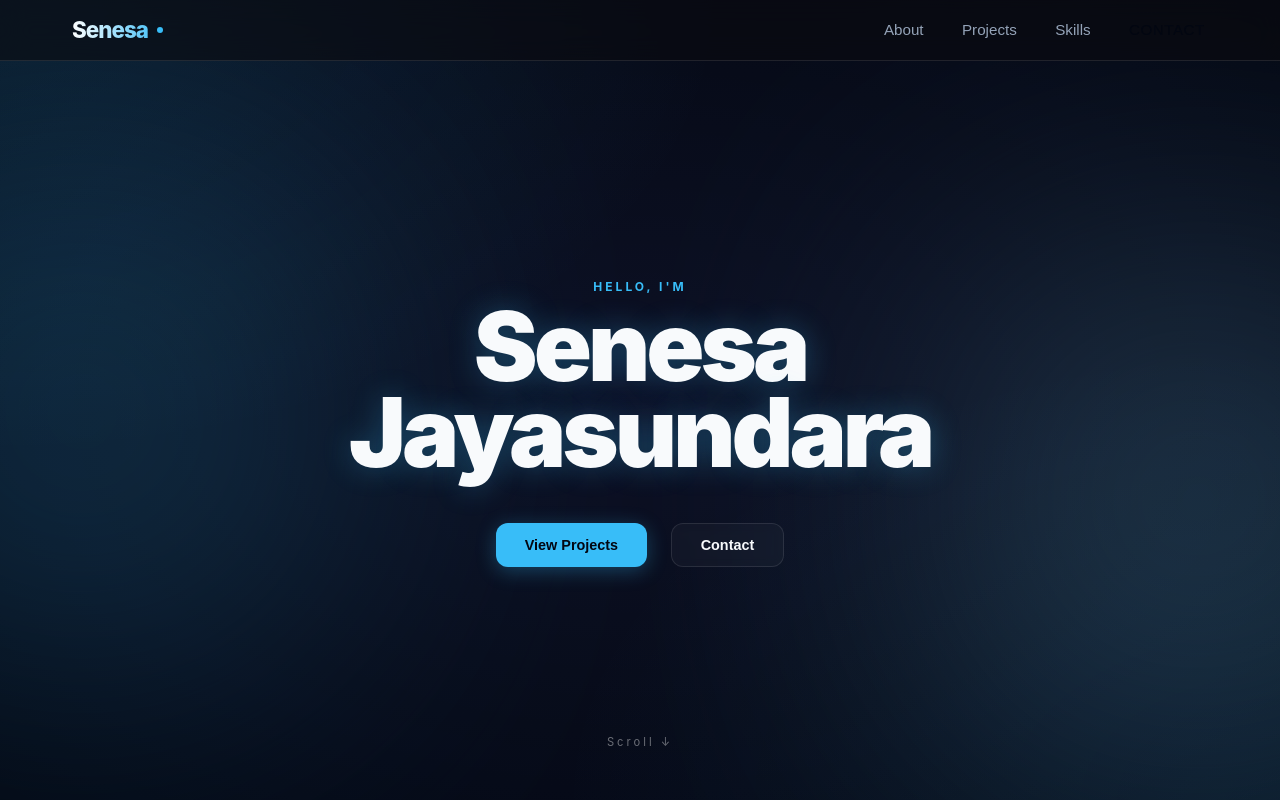
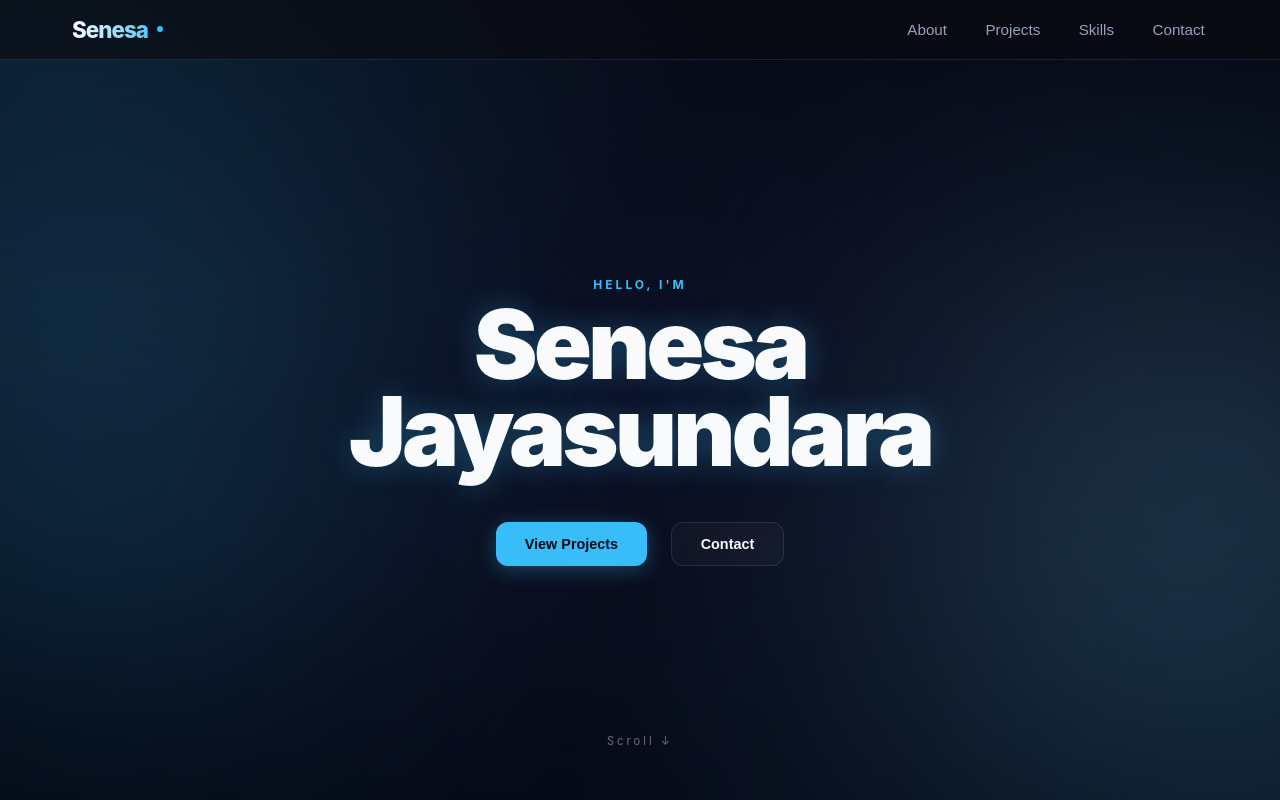
Before and after one commit to senesaJaysundara/Portfolio, a React (Vite) app in the folder portfolio--/: page / in a window 1280 px wide. Shown: the top 800 px of the page. Built offline with nearby package versions, Linux system fonts and the light colour scheme.

Commit message:
Added final adjustments in the portfolio

```diff
--- a/portfolio--/src/App.css
+++ b/portfolio--/src/App.css
@@ -57,67 +57,36 @@
   margin: 0;
   padding: 0;
 }
-.nav-links a:has(.nav-cta)::after{
-  display: none !important;
-}
-.nav-links a{
+ .nav-link-btn{
+  background: none;
+  border: none;
+  color: var(--text-muted);
   font-size: 0.95rem;
   font-weight: 500;
-  color: #ddd;
-  text-decoration: none;
+  cursor: pointer;
+  padding: 0.5rem 0.2rem;
   position: relative;
-  transition: opacity 0.3s ease;
+  transition: color 0.3s ease;
 }
-.nav-links a:hover{
-  opacity: 1;
-  color: var(--primary-soft);
+.nav-link-btn:hover{
+  color: var(--primary);
 }
-.nav-links a::after{
+.nav-link-btn::after{
   content: "";
   position: absolute;
-  left: 0;
-  bottom: -6px;
+  bottom: 0;
+  left: 50%;
   width: 0;
   height: 2px;
   background: var(--primary);
-  transition: width 0.3s ease;
+  transition: all 0.3s ease;
+  transform: translateY(-50%);
 }
-.nav-links a:hover::after{
-  width: 100%;
+.nav-link-btn:hover::after{
+  width: 80%;
 }
-.nav-cta{
-  display: inline-flex;
-  align-items: center;
-  justify-content: center;
-  background: var(--primary);
-  color: #030712 !important;
-  padding: 0.5rem 1.2rem;
-  border-radius: 8px;
-  font-weight: 700;
-  font-size: 0.85rem;
-  text-transform: uppercase;
-  letter-spacing: 0.5px;
-  transition: all 0.3s ease;
-  line-height: 1.2;
-  text-decoration: none;
-  border: 1px solid transparent;
-}
-.nav-cta:hover{
-  background: var(--primary-soft);
-  transform: translateY(-2px);
-  color: #000 !important;
-  box-shadow: 0 5px 15px var(--accent-glow);
-}
-.nav-links a:has(.nav-cta){
-  display: flex;
-  align-items: center;
-}
-.nav-links a .nav-cta{
-  display: flex;
-  align-items: center;
-  height: 100%;
-  line-height: 1;
-}
+
+/*Hamburger & Loader*/
 .hamburger{
   display: none;
   flex-direction: column;
@@ -235,14 +204,6 @@
   line-height: 0.9;
   letter-spacing: -4px;
 }
-.hero-subtitle{
-  font-size: 1.2rem;
-  color: var(--text-muted);
-  max-width: 600px;
-  margin: 1rem 0 auto;
-  opacity: 0.9;
-  font-weight: 400;
-}
 .hero-action{
   margin-top: 3rem;
   display: flex;
@@ -286,34 +247,7 @@
   transform: translateY(-3px);
 }
 
-.nav-link-btn{
-  background: none;
-  border: none;
-  color: var(--text-muted);
-  font-size: 0.95rem;
-  font-weight: 500;
-  cursor: pointer;
-  padding: 0.5rem 0.2rem;
-  position: relative;
-  transition: color 0.3s ease;
-}
-.nav-link-btn:hover{
-  color: var(--primary);
-}
-.nav-link-btn::after{
-  content: "";
-  position: absolute;
-  bottom: 0;
-  left: 50%;
-  width: 0;
-  height: 2px;
-  background: var(--primary);
-  transition: all 0.3s ease;
-  transform: translateY(-50%);
-}
-.nav-link-btn:hover::after{
-  width: 80%;
-}
+
 .scroll-hint{
   position: absolute;
   bottom: 2rem;
@@ -400,7 +334,6 @@
 }
 .project-grid{
   display: grid;
-  /*grid-template-columns: repeat(auto-fit, minmax(320px, 1fr));*/
   grid-template-columns: repeat(2, 1fr);
   gap: 2.5rem;
 }
@@ -638,7 +571,6 @@
 .skills-grid{
   display: grid;
   grid-template-columns: repeat(4, 1fr);
-  /*grid-template-columns: repeat(auto-fit, minmax(120px, 1fr));*/
   gap: 1.5rem;
   margin-top: 2.5rem;
   list-style: none;
@@ -822,6 +754,13 @@ html{
     gap: 1rem;
     font-size: 0.8rem;
   }
+  .contact-actions{
+    flex-wrap: wrap;
+    gap: 1.5rem;
+  }
+  .contact-box h3{
+    font-size: 2.2rem;
+  }
 }
 
 @media (max-width: 480px){
@@ -835,6 +774,15 @@ html{
   }
   .project-detail h1{
     font-size: 2.2rem;
+  }
+  .contact-actions{
+    flex-direction: column;
+    align-items: stretch;
+    max-width: 300px;
+    margin: 2.5rem auto 0;
+  }
+  .contact-box{
+    padding: 3rem 1.5rem;
   }
 }
 
--- a/portfolio--/src/App.tsx
+++ b/portfolio--/src/App.tsx
@@ -10,7 +10,7 @@ function App() {
   const [isMenuOpen, setIsMenuOpen] = useState(false);
 
   //close menu when a link is clicked
-  const handleNavClick = (id) =>{
+  const handleNavClick = (id: string) =>{
     setIsMenuOpen(false);
     document.getElementById(id)?.scrollIntoView({behavior: 'smooth'});
   };
@@ -77,11 +77,10 @@ function App() {
       <div className="container hero-layout">
         <span className="hero-greeting">Hello, I'm</span>
         <h1 className="hero-name">Senesa <br/> Jayasundara</h1>
-        {/*<p className="hero-subtitle">Aspiring computer science student</p>*/}
 
         <div className="hero-action">
-          <button className="btn primary" onClick={() => document.getElementById('projects')?.scrollIntoView({behavior: 'smooth'})}>View Projects</button>
-          <button className="btn ghost" onClick={() => document.getElementById('contact')?.scrollIntoView({behavior: 'smooth'})}>Contact</button>
+          <button className="btn primary" onClick={() => handleNavClick('projects')}>View Projects</button>
+          <button className="btn ghost" onClick={() => handleNavClick('contact')}>Contact</button>
         </div>
       </div>
 
--- a/portfolio--/src/index.css
+++ b/portfolio--/src/index.css
@@ -20,6 +20,7 @@ body{
   max-width: 100%;
   overflow-x: hidden;
   position: relative;
+  overscroll-behavior-x: none;
 }
 
 /*Utility*/
```
